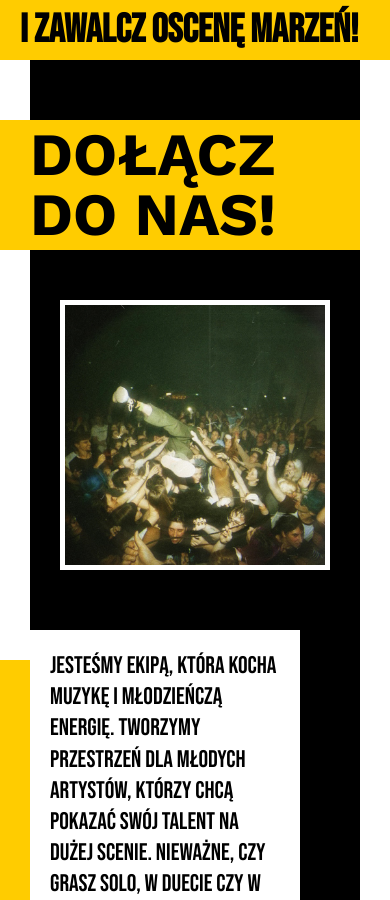
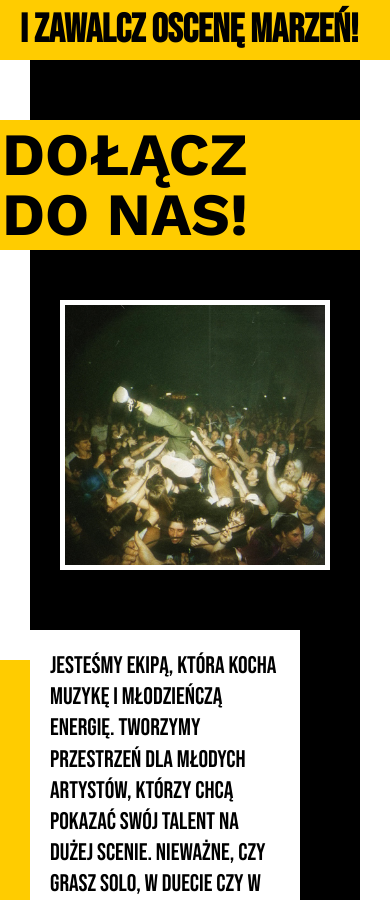
Before and after one commit to apetrochenko6/soundon-spa, a React (Vite) app in the folder my-frontend/: page / in a window 390 px wide. Shown: the part 1597-2497 px from the top of the page. Built offline with nearby package versions, Linux system fonts and the light colour scheme.

Commit message:
prawie final

```diff
--- a/my-frontend/src/JoinUs.css
+++ b/my-frontend/src/JoinUs.css
@@ -98,7 +98,7 @@
 
         .join-bar {
             font-size: 60px;
-            padding: 5px 40px;
+            padding: 5px 12px;
 
         }
 
```
